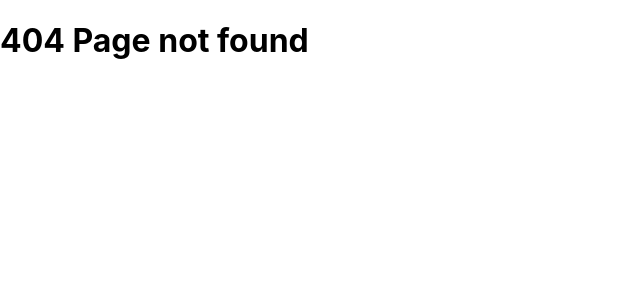
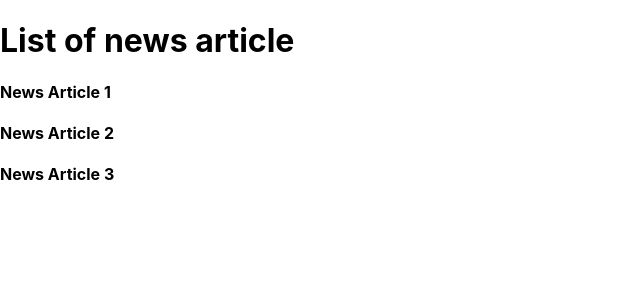
Before and after one commit to hayatul-islam/nextJs, a Next.js app in the folder basic/basic-part/: page /news in a window 1280 px wide. Before the commit this address had no page. Shown: the top 300 px of the page, without its empty margins (0-640 px from the left). Built offline with nearby package versions, Linux system fonts and the light colour scheme; data requests are answered from the project's data file.

Commit message:
server side randaring

```diff
--- a/basic/basic-part/db.json
+++ b/basic/basic-part/db.json
@@ -18,5 +18,25 @@
             "price": 3000,
             "description": "Description 3"
         }
-    ]
+    ],
+    "news": [
+        {
+          "id": 1,
+          "title": "News Article 1",
+          "description": "Description 1",
+          "category": "sports"
+        },
+        {
+          "id": 2,
+          "title": "News Article 2",
+          "description": "Description 2",
+          "category": "politics"
+        },
+        {
+          "id": 3,
+          "title": "News Article 3",
+          "description": "Description 3",
+          "category": "sports"
+        }
+      ]
 }
--- a/basic/basic-part/package.json
+++ b/basic/basic-part/package.json
@@ -6,7 +6,8 @@
     "dev": "next dev",
     "build": "next build",
     "start": "next start",
-    "lint": "next lint"
+    "lint": "next lint",
+    "serve-json": "json-server --watch db.json --port 4000"
   },
   "dependencies": {
     "json-server": "^0.17.0",
--- /dev/null
+++ b/basic/basic-part/pages/news/index.js
@@ -0,0 +1,22 @@
+export default function NewsArticleList({ articles }) {
+  return (
+    <>
+      <h1>List of news article</h1>
+      {articles.map((article) => (
+        <div key={article?.id}>
+          <h4>{article.title}</h4>
+        </div>
+      ))}
+    </>
+  );
+}
+
+export async function getServerSideProps() {
+  const response = await fetch("http://localhost:4000/news");
+  const data = await response.json();
+  return {
+    props: {
+      articles: data,
+    },
+  };
+}
```
Also changed, not shown: 1 other file (tests, documents, lock files or other folders).
